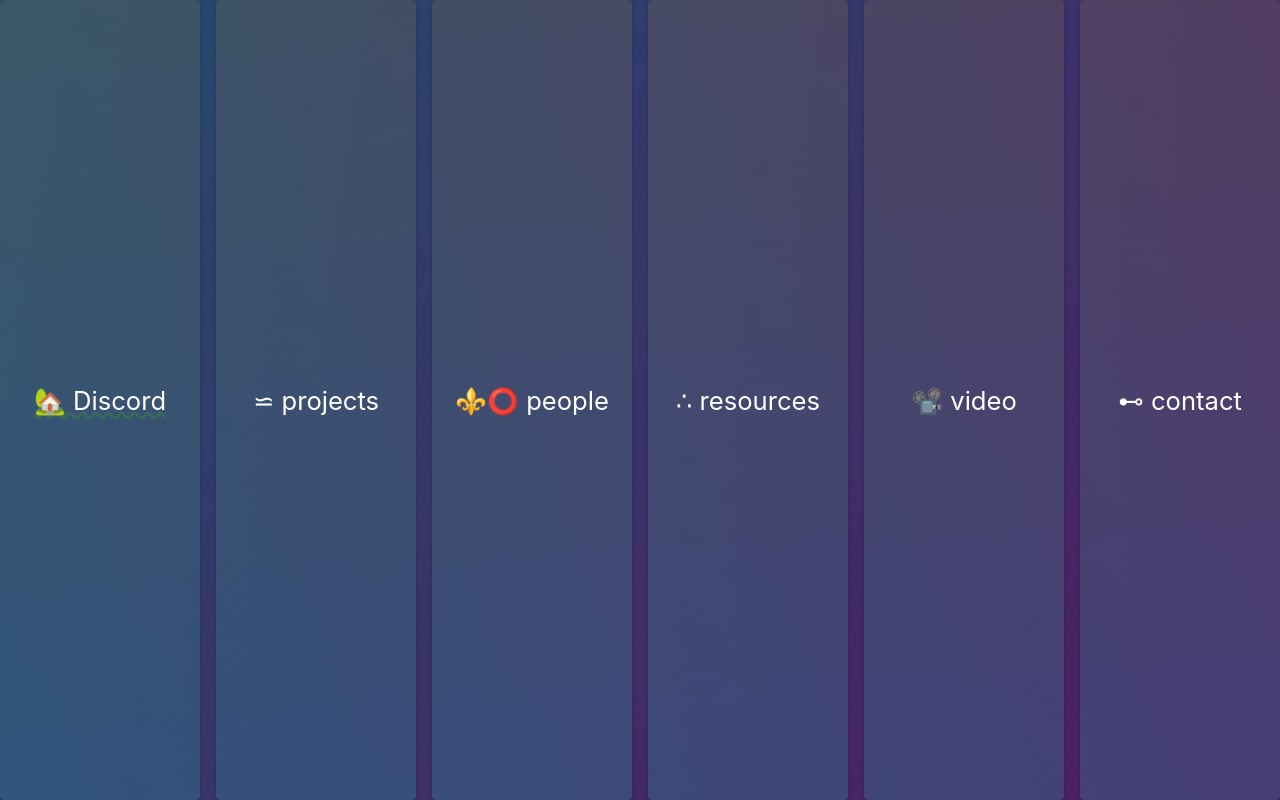
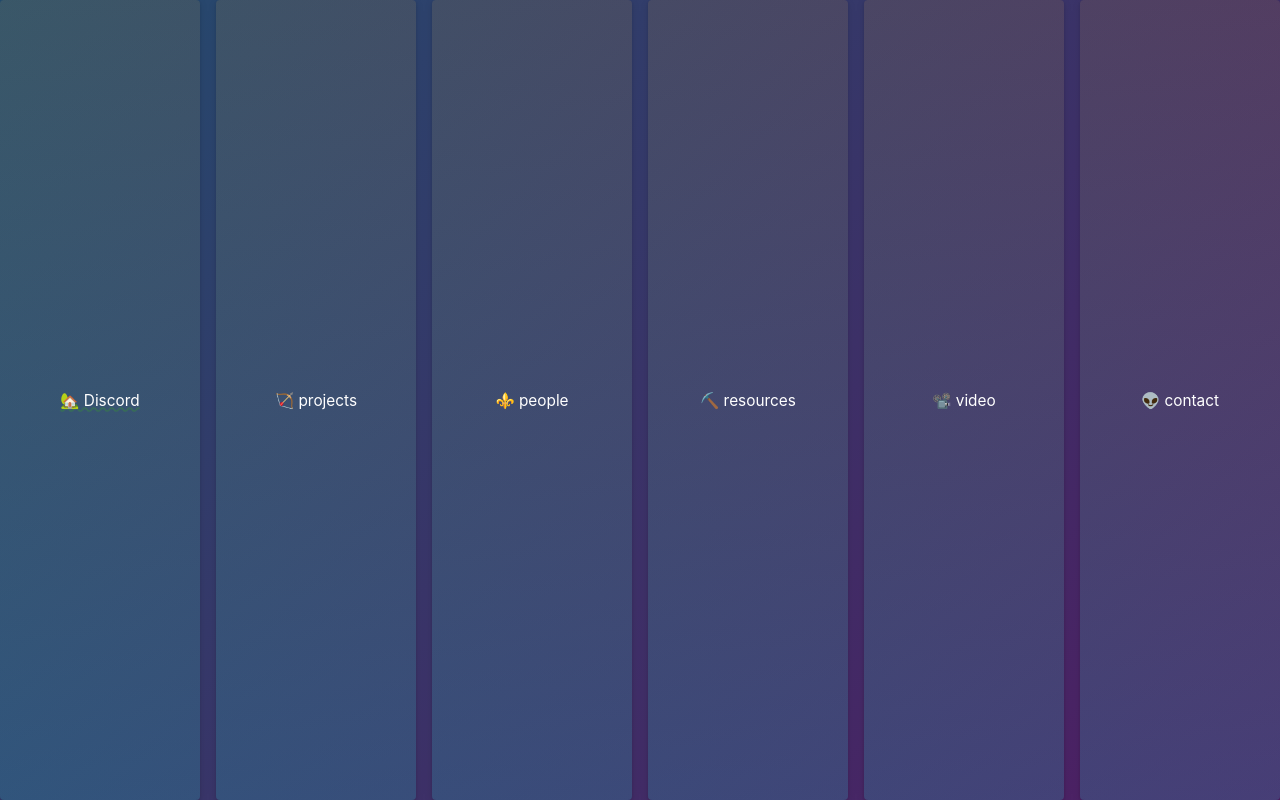
Before and after one commit to crowlsyong/NCW, a plain HTML site: page root/index.html in a window 1280 px wide. Drawn offline with Linux system fonts and the light colour scheme.

Commit message:
more edits

```diff
--- a/root/css/basic-grid.css
+++ b/root/css/basic-grid.css
@@ -16,7 +16,7 @@
     align-items: center;
     background: rgb(63,94,251);
     background: linear-gradient(0deg, rgba(34,193,195,.2) 0%, rgba(253,187,45,.1) 100%);
-    font-size: 2vw;
+    font-size: 1.2vw;
     color: rgb(255, 255, 255);
     box-shadow: rgba(3, 8, 20, 0.1) 0px 0.15rem 0.5rem, rgba(2, 8, 20, 0.1) 0px 0.075rem 0.175rem;
     height: 100%;
--- a/root/index.html
+++ b/root/index.html
@@ -18,11 +18,11 @@
     <nav>
       <section class="basic-grid">
         <a href="/meet"><div class="card">🏡 Discord</div></a>
-        <a href="/projects"><div class="card">⋍ projects</div></a>
-        <a href="/people"><div class="card">⚜️⭕ people</div></a>
-        <a href="/resources"><div class="card">∴ resources</div></a>
+        <a href="/projects"><div class="card">🏹 projects</div></a>
+        <a href="/people"><div class="card">⚜️ people</div></a>
+        <a href="/resources"><div class="card">⛏️ resources</div></a>
         <a href="https://newcultureworkshop.video/"target="_blank"><div class="card">📽️ video</div></a>
-        <a href="/contact"><div class="card">⊷ contact</div></a>
+        <a href="/contact"><div class="card">👽 contact</div></a>
       </section>
     </nav>
 
```
Also changed, not shown: root/contact.html (+1 -1 lines).
